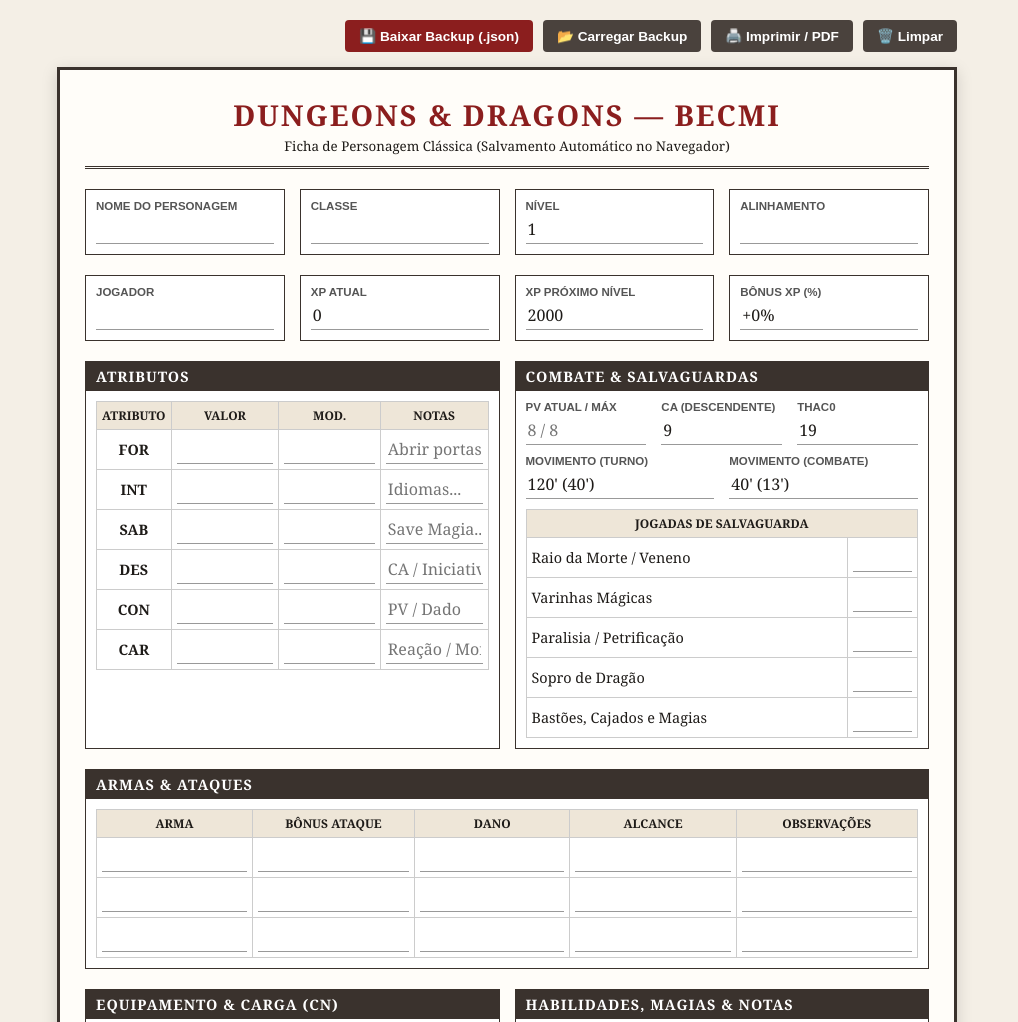
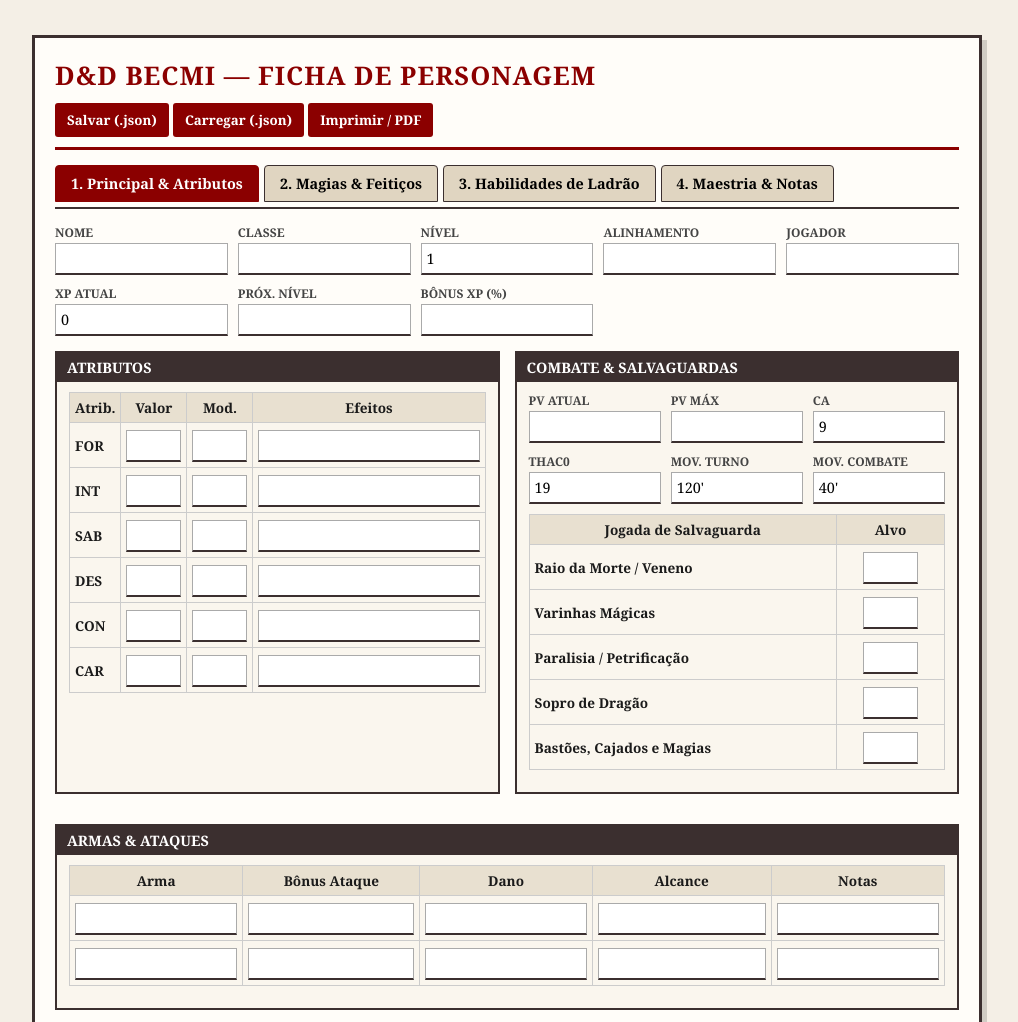
Before and after one commit to glauberraffael-dev/FICHA-BECMI, a plain HTML site: page index.html in a window 1280 px wide. Shown: the top 1022 px of the page, without its empty margins (133-1151 px from the left). Drawn offline with Linux system fonts and the light colour scheme.

Commit message:
Enhance D&D BECMI character sheet layout and features
Updated the title and improved styling for better layout and readability. Added new sections for spells, thief skills, and weapon management.

```diff
--- a/index.html
+++ b/index.html
@@ -3,288 +3,337 @@
 <head>
   <meta charset="UTF-8">
   <meta name="viewport" content="width=device-width, initial-scale=1.0">
-  <title>Ficha D&D BECMI</title>
+  <title>Ficha Completa D&D BECMI</title>
   <style>
     :root {
+      --primary: #8b0000;
       --bg: #f4efe6;
-      --paper: #fffdf9;
-      --ink: #1e1b18;
-      --accent: #8b1e1e;
-      --border: #3a322d;
+      --card: #fffdf9;
+      --border: #3b2f2f;
     }
-    * { box-sizing: border-box; font-family: 'Georgia', serif; }
     body {
-      background: var(--bg);
-      color: var(--ink);
-      margin: 0;
+      font-family: 'Georgia', serif;
+      background-color: var(--bg);
+      color: #1a1a1a;
+      max-width: 950px;
+      margin: 20px auto;
+      padding: 15px;
+    }
+    .sheet {
+      background: var(--card);
+      border: 3px solid var(--border);
       padding: 20px;
-    }
-    .toolbar {
-      max-width: 900px;
-      margin: 0 auto 15px auto;
-      display: flex;
-      gap: 10px;
-      flex-wrap: wrap;
-      justify-content: flex-end;
-    }
-    button {
-      background: var(--accent);
-      color: #fff;
-      border: none;
-      padding: 8px 14px;
-      cursor: pointer;
-      font-weight: bold;
-      border-radius: 4px;
-      font-family: sans-serif;
-      font-size: 0.85rem;
-    }
-    button:hover { opacity: 0.9; }
-    button.secondary { background: #4a423d; }
-
-    .sheet {
-      max-width: 900px;
-      margin: 0 auto;
-      background: var(--paper);
-      border: 3px solid var(--border);
-      padding: 25px;
-      box-shadow: 0 4px 15px rgba(0,0,0,0.15);
+      box-shadow: 5px 5px 0px rgba(0,0,0,0.15);
     }
     header {
-      text-align: center;
-      border-bottom: 3px double var(--border);
+      border-bottom: 3px solid var(--primary);
       padding-bottom: 10px;
-      margin-bottom: 20px;
+      margin-bottom: 15px;
+      display: flex;
+      justify-content: space-between;
+      align-items: center;
+      flex-wrap: wrap;
+      gap: 10px;
     }
-    header h1 {
+    h1 {
       margin: 0;
-      color: var(--accent);
-      letter-spacing: 2px;
-      text-transform: uppercase;
-      font-size: 1.8rem;
-    }
-    .grid { display: grid; gap: 15px; margin-bottom: 20px; }
-    .cols-4 { grid-template-columns: repeat(4, 1fr); }
-    .cols-3 { grid-template-columns: repeat(3, 1fr); }
-    .cols-2 { grid-template-columns: 1fr 1fr; }
-    .cols-attr { grid-template-columns: 120px 1fr; }
-
-    .box {
-      border: 1.5px solid var(--border);
-      padding: 10px;
-      background: #fff;
-    }
-    .box h2 {
-      margin: -10px -10px 10px -10px;
-      background: var(--border);
-      color: #fff;
-      padding: 5px 10px;
-      font-size: 0.9rem;
+      color: var(--primary);
+      font-size: 1.6rem;
       text-transform: uppercase;
       letter-spacing: 1px;
     }
+    .controls button {
+      background: var(--primary);
+      color: white;
+      border: none;
+      padding: 8px 12px;
+      cursor: pointer;
+      font-family: inherit;
+      font-weight: bold;
+      border-radius: 3px;
+    }
+    .controls button:hover { opacity: 0.9; }
+
+    /* Abas */
+    .tabs {
+      display: flex;
+      gap: 5px;
+      margin-bottom: 15px;
+      border-bottom: 2px solid var(--border);
+      padding-bottom: 5px;
+    }
+    .tab-btn {
+      background: #e0d5c1;
+      border: 1px solid var(--border);
+      padding: 8px 15px;
+      cursor: pointer;
+      font-family: inherit;
+      font-weight: bold;
+      font-size: 0.9rem;
+      border-radius: 4px 4px 0 0;
+    }
+    .tab-btn.active {
+      background: var(--primary);
+      color: white;
+      border-color: var(--primary);
+    }
+    .tab-content { display: none; }
+    .tab-content.active { display: block; }
+
+    .grid {
+      display: grid;
+      grid-template-columns: repeat(auto-fit, minmax(160px, 1fr));
+      gap: 10px;
+      margin-bottom: 15px;
+    }
+    .two-col {
+      display: grid;
+      grid-template-columns: 1fr 1fr;
+      gap: 15px;
+      margin-bottom: 15px;
+    }
+    @media (max-width: 650px) { .two-col { grid-template-columns: 1fr; } }
+    .box {
+      border: 2px solid var(--border);
+      padding: 12px;
+      background: #faf6ee;
+      margin-bottom: 15px;
+    }
+    .box h2 {
+      margin: -12px -12px 10px -12px;
+      background: var(--border);
+      color: white;
+      font-size: 0.9rem;
+      padding: 5px 10px;
+      text-transform: uppercase;
+    }
     label {
       display: block;
-      font-size: 0.72rem;
+      font-size: 0.75rem;
+      font-weight: bold;
       text-transform: uppercase;
-      font-weight: bold;
-      color: #555;
-      margin-bottom: 3px;
-      font-family: sans-serif;
+      color: #444;
     }
     input[type="text"], input[type="number"], textarea {
       width: 100%;
-      border: none;
-      border-bottom: 1px solid #999;
-      background: transparent;
-      font-size: 1rem;
-      padding: 3px 2px;
-      color: var(--ink);
+      box-sizing: border-box;
+      border: 1px solid #aaa;
+      border-bottom: 2px solid var(--border);
+      background: white;
+      padding: 5px;
+      font-family: inherit;
+      font-size: 0.9rem;
+      margin-top: 2px;
     }
-    input:focus, textarea:focus {
-      outline: none;
-      border-bottom: 2px solid var(--accent);
-      background: #fdf8f0;
-    }
-    table { width: 100%; border-collapse: collapse; font-size: 0.9rem; }
-    th, td { border: 1px solid #ccc; padding: 5px; text-align: center; }
-    th { background: #eee6d8; font-size: 0.75rem; text-transform: uppercase; }
-    td input { border: none; text-align: center; }
-    td.left input { text-align: left; }
-
-    @media (max-width: 700px) {
-      .cols-4, .cols-3, .cols-2, .cols-attr { grid-template-columns: 1fr; }
-    }
+    table { width: 100%; border-collapse: collapse; margin-bottom: 10px; }
+    th, td { border: 1px solid #ccc; padding: 5px; text-align: center; font-size: 0.85rem; }
+    th { background: #e8e0d0; }
+    td:first-child { text-align: left; font-weight: bold; }
+    .stat-input { width: 55px !important; text-align: center; font-weight: bold; }
+    textarea { min-height: 90px; resize: vertical; }
     @media print {
-      .toolbar { display: none; }
-      body { background: #fff; padding: 0; }
-      .sheet { box-shadow: none; border: 2px solid #000; }
+      .controls, .tabs { display: none; }
+      .tab-content { display: block !important; page-break-after: always; }
+      body { background: white; margin: 0; }
+      .sheet { box-shadow: none; border: 2px solid black; }
     }
   </style>
 </head>
 <body>
 
-  <div class="toolbar">
-    <button onclick="exportJSON()">💾 Baixar Backup (.json)</button>
-    <button class="secondary" onclick="document.getElementById('importFile').click()">📂 Carregar Backup</button>
-    <input type="file" id="importFile" accept=".json" style="display:none" onchange="importJSON(event)">
-    <button class="secondary" onclick="window.print()">🖨️ Imprimir / PDF</button>
-    <button class="secondary" onclick="clearSheet()">🗑️ Limpar</button>
+<div class="sheet">
+  <header>
+    <h1>D&D BECMI — Ficha de Personagem</h1>
+    <div class="controls">
+      <button onclick="exportarJSON()">Salvar (.json)</button>
+      <button onclick="document.getElementById('importar').click()">Carregar (.json)</button>
+      <button onclick="window.print()">Imprimir / PDF</button>
+      <input type="file" id="importar" style="display:none" accept=".json" onchange="importarJSON(event)">
+    </div>
+  </header>
+
+  <!-- Sistema de Abas -->
+  <div class="tabs">
+    <button class="tab-btn active" onclick="mudarAba(event, 'aba-principal')">1. Principal & Atributos</button>
+    <button class="tab-btn" onclick="mudarAba(event, 'aba-magias')">2. Magias & Feitiços</button>
+    <button class="tab-btn" onclick="mudarAba(event, 'aba-ladrao')">3. Habilidades de Ladrão</button>
+    <button class="tab-btn" onclick="mudarAba(event, 'aba-maestria')">4. Maestria & Notas</button>
   </div>
 
-  <div class="sheet" id="sheetForm">
-    <header>
-      <h1>Dungeons & Dragons — BECMI</h1>
-      <small>Ficha de Personagem Clássica (Salvamento Automático no Navegador)</small>
-    </header>
-
-    <!-- Cabeçalho do Personagem -->
-    <div class="grid cols-4">
-      <div class="box"><label>Nome do Personagem</label><input type="text" data-field="nome"></div>
-      <div class="box"><label>Classe</label><input type="text" data-field="classe"></div>
-      <div class="box"><label>Nível</label><input type="number" data-field="nivel" value="1"></div>
-      <div class="box"><label>Alinhamento</label><input type="text" data-field="alinhamento"></div>
+  <!-- ABA 1: PRINCIPAL -->
+  <div id="aba-principal" class="tab-content active">
+    <div class="grid">
+      <div><label>Nome</label><input type="text" id="nome"></div>
+      <div><label>Classe</label><input type="text" id="classe"></div>
+      <div><label>Nível</label><input type="number" id="nivel" value="1"></div>
+      <div><label>Alinhamento</label><input type="text" id="alinhamento"></div>
+      <div><label>Jogador</label><input type="text" id="jogador"></div>
+      <div><label>XP Atual</label><input type="number" id="xp" value="0"></div>
+      <div><label>Próx. Nível</label><input type="number" id="prox_xp"></div>
+      <div><label>Bônus XP (%)</label><input type="text" id="bonus_xp"></div>
     </div>
 
-    <div class="grid cols-4">
-      <div class="box"><label>Jogador</label><input type="text" data-field="jogador"></div>
-      <div class="box"><label>XP Atual</label><input type="number" data-field="xp_atual" value="0"></div>
-      <div class="box"><label>XP Próximo Nível</label><input type="number" data-field="xp_prox" value="2000"></div>
-      <div class="box"><label>Bônus XP (%)</label><input type="text" data-field="xp_bonus" value="+0%"></div>
-    </div>
-
-    <!-- Atributos e Combate -->
-    <div class="grid cols-2">
+    <div class="two-col">
       <div class="box">
         <h2>Atributos</h2>
         <table>
-          <thead>
-            <tr><th>Atributo</th><th>Valor</th><th>Mod.</th><th>Notas</th></tr>
-          </thead>
-          <tbody>
-            <tr><td><strong>FOR</strong></td><td><input type="number" data-field="for_val"></td><td><input type="text" data-field="for_mod"></td><td class="left"><input type="text" data-field="for_nota" placeholder="Abrir portas..."></td></tr>
-            <tr><td><strong>INT</strong></td><td><input type="number" data-field="int_val"></td><td><input type="text" data-field="int_mod"></td><td class="left"><input type="text" data-field="int_nota" placeholder="Idiomas..."></td></tr>
-            <tr><td><strong>SAB</strong></td><td><input type="number" data-field="sab_val"></td><td><input type="text" data-field="sab_mod"></td><td class="left"><input type="text" data-field="sab_nota" placeholder="Save Magia..."></td></tr>
-            <tr><td><strong>DES</strong></td><td><input type="number" data-field="des_val"></td><td><input type="text" data-field="des_mod"></td><td class="left"><input type="text" data-field="des_nota" placeholder="CA / Iniciativa"></td></tr>
-            <tr><td><strong>CON</strong></td><td><input type="number" data-field="con_val"></td><td><input type="text" data-field="con_mod"></td><td class="left"><input type="text" data-field="con_nota" placeholder="PV / Dado"></td></tr>
-            <tr><td><strong>CAR</strong></td><td><input type="number" data-field="car_val"></td><td><input type="text" data-field="car_mod"></td><td class="left"><input type="text" data-field="car_nota" placeholder="Reação / Moral"></td></tr>
-          </tbody>
+          <tr><th>Atrib.</th><th>Valor</th><th>Mod.</th><th>Efeitos</th></tr>
+          <tr><td>FOR</td><td><input type="number" class="stat-input" id="for"></td><td><input type="text" class="stat-input" id="for_m"></td><td><input type="text" id="for_n"></td></tr>
+          <tr><td>INT</td><td><input type="number" class="stat-input" id="int"></td><td><input type="text" class="stat-input" id="int_m"></td><td><input type="text" id="int_n"></td></tr>
+          <tr><td>SAB</td><td><input type="number" class="stat-input" id="sab"></td><td><input type="text" class="stat-input" id="sab_m"></td><td><input type="text" id="sab_n"></td></tr>
+          <tr><td>DES</td><td><input type="number" class="stat-input" id="des"></td><td><input type="text" class="stat-input" id="des_m"></td><td><input type="text" id="des_n"></td></tr>
+          <tr><td>CON</td><td><input type="number" class="stat-input" id="con"></td><td><input type="text" class="stat-input" id="con_m"></td><td><input type="text" id="con_n"></td></tr>
+          <tr><td>CAR</td><td><input type="number" class="stat-input" id="car"></td><td><input type="text" class="stat-input" id="car_m"></td><td><input type="text" id="car_n"></td></tr>
         </table>
       </div>
 
       <div class="box">
         <h2>Combate & Salvaguardas</h2>
-        <div class="grid cols-3" style="margin-bottom: 10px;">
-          <div><label>PV Atual / Máx</label><input type="text" data-field="pv" placeholder="8 / 8"></div>
-          <div><label>CA (Descendente)</label><input type="number" data-field="ca" value="9"></div>
-          <div><label>THAC0</label><input type="number" data-field="thaco" value="19"></div>
-        </div>
-        <div class="grid cols-2" style="margin-bottom: 10px;">
-          <div><label>Movimento (Turno)</label><input type="text" data-field="mov_turno" value="120' (40')"></div>
-          <div><label>Movimento (Combate)</label><input type="text" data-field="mov_combate" value="40' (13')"></div>
+        <div class="grid" style="grid-template-columns: 1fr 1fr 1fr; margin-bottom:10px;">
+          <div><label>PV Atual</label><input type="number" id="pv_atual"></div>
+          <div><label>PV Máx</label><input type="number" id="pv_max"></div>
+          <div><label>CA</label><input type="number" id="ca" value="9"></div>
+          <div><label>THAC0</label><input type="number" id="thac0" value="19"></div>
+          <div><label>Mov. Turno</label><input type="text" id="mov_t" value="120'"></div>
+          <div><label>Mov. Combate</label><input type="text" id="mov_c" value="40'"></div>
         </div>
         <table>
-          <thead><tr><th colspan="2">Jogadas de Salvaguarda</th></tr></thead>
-          <tbody>
-            <tr><td style="text-align:left">Raio da Morte / Veneno</td><td width="70"><input type="number" data-field="save_morte"></td></tr>
-            <tr><td style="text-align:left">Varinhas Mágicas</td><td><input type="number" data-field="save_varinha"></td></tr>
-            <tr><td style="text-align:left">Paralisia / Petrificação</td><td><input type="number" data-field="save_paralisia"></td></tr>
-            <tr><td style="text-align:left">Sopro de Dragão</td><td><input type="number" data-field="save_sopro"></td></tr>
-            <tr><td style="text-align:left">Bastões, Cajados e Magias</td><td><input type="number" data-field="save_magia"></td></tr>
-          </tbody>
+          <tr><th>Jogada de Salvaguarda</th><th>Alvo</th></tr>
+          <tr><td>Raio da Morte / Veneno</td><td><input type="number" class="stat-input" id="sv_morte"></td></tr>
+          <tr><td>Varinhas Mágicas</td><td><input type="number" class="stat-input" id="sv_varinha"></td></tr>
+          <tr><td>Paralisia / Petrificação</td><td><input type="number" class="stat-input" id="sv_paralisia"></td></tr>
+          <tr><td>Sopro de Dragão</td><td><input type="number" class="stat-input" id="sv_sopro"></td></tr>
+          <tr><td>Bastões, Cajados e Magias</td><td><input type="number" class="stat-input" id="sv_magia"></td></tr>
         </table>
       </div>
     </div>
 
-    <!-- Armas -->
-    <div class="box" style="margin-bottom: 20px;">
+    <div class="box">
       <h2>Armas & Ataques</h2>
       <table>
-        <thead>
-          <tr><th>Arma</th><th>Bônus Ataque</th><th>Dano</th><th>Alcance</th><th>Observações</th></tr>
-        </thead>
-        <tbody>
-          <tr><td class="left"><input type="text" data-field="arma1_nome"></td><td><input type="text" data-field="arma1_atk"></td><td><input type="text" data-field="arma1_dano"></td><td><input type="text" data-field="arma1_alc"></td><td class="left"><input type="text" data-field="arma1_obs"></td></tr>
-          <tr><td class="left"><input type="text" data-field="arma2_nome"></td><td><input type="text" data-field="arma2_atk"></td><td><input type="text" data-field="arma2_dano"></td><td><input type="text" data-field="arma2_alc"></td><td class="left"><input type="text" data-field="arma2_obs"></td></tr>
-          <tr><td class="left"><input type="text" data-field="arma3_nome"></td><td><input type="text" data-field="arma3_atk"></td><td><input type="text" data-field="arma3_dano"></td><td><input type="text" data-field="arma3_alc"></td><td class="left"><input type="text" data-field="arma3_obs"></td></tr>
-        </tbody>
+        <tr><th>Arma</th><th>Bônus Ataque</th><th>Dano</th><th>Alcance</th><th>Notas</th></tr>
+        <tr><td><input type="text" id="w1"></td><td><input type="text" id="w1_b"></td><td><input type="text" id="w1_d"></td><td><input type="text" id="w1_a"></td><td><input type="text" id="w1_n"></td></tr>
+        <tr><td><input type="text" id="w2"></td><td><input type="text" id="w2_b"></td><td><input type="text" id="w2_d"></td><td><input type="text" id="w2_a"></td><td><input type="text" id="w2_n"></td></tr>
       </table>
     </div>
 
-    <!-- Equipamento e Habilidades -->
-    <div class="grid cols-2">
+    <div class="two-col">
       <div class="box">
-        <h2>Equipamento & Carga (cn)</h2>
-        <textarea rows="8" data-field="equipamento" placeholder="Ex: Cota de Malha (400 cn), Espada Longa (60 cn)..."></textarea>
-        <div class="grid cols-2" style="margin-top: 10px; margin-bottom: 0;">
-          <div><label>Carga Total (cn)</label><input type="text" data-field="carga_total"></div>
-          <div><label>Moedas (PL / PO / PE / PP / PC)</label><input type="text" data-field="moedas" placeholder="0 / 25 / 0 / 10 / 0"></div>
+        <h2>Equipamento & Tesouro (cn)</h2>
+        <textarea id="equipamento" placeholder="Ex: Cota de Malha (400 cn)..."></textarea>
+        <div class="grid" style="grid-template-columns: repeat(5, 1fr); margin-top:8px;">
+          <div><label>PL</label><input type="number" id="pl" value="0"></div>
+          <div><label>PO</label><input type="number" id="po" value="0"></div>
+          <div><label>PE</label><input type="number" id="pe" value="0"></div>
+          <div><label>PP</label><input type="number" id="pp" value="0"></div>
+          <div><label>PC</label><input type="number" id="pc" value="0"></div>
         </div>
       </div>
-
       <div class="box">
-        <h2>Habilidades, Magias & Notas</h2>
-        <textarea rows="10" data-field="habilidades" placeholder="Idiomas, habilidades de classe, magias memorizadas e histórico..."></textarea>
+        <h2>Idiomas & Notas Iniciais</h2>
+        <textarea id="notas_gerais" placeholder="Idiomas conhecidos, divindade patronal, montaria..."></textarea>
       </div>
     </div>
   </div>
 
+  <!-- ABA 2: MAGIAS -->
+  <div id="aba-magias" class="tab-content">
+    <div class="box">
+      <h2>Grimório & Magias Memorizadas / Por Dia</h2>
+      <div class="grid" style="grid-template-columns: repeat(6, 1fr); margin-bottom:10px;">
+        <div><label>Nível 1</label><input type="text" id="m_slot1" placeholder="Ex: 1/1"></div>
+        <div><label>Nível 2</label><input type="text" id="m_slot2" placeholder="-"></div>
+        <div><label>Nível 3</label><input type="text" id="m_slot3" placeholder="-"></div>
+        <div><label>Nível 4</label><input type="text" id="m_slot4" placeholder="-"></div>
+        <div><label>Nível 5</label><input type="text" id="m_slot5" placeholder="-"></div>
+        <div><label>Nível 6</label><input type="text" id="m_slot6" placeholder="-"></div>
+      </div>
+      <label>Lista de Magias Conhecidas e Descrição</label>
+      <textarea id="lista_magias" style="min-height: 250px;" placeholder="Ex:
+- 1º Nível: Mísseis Mágicos, Leitura de Magias
+- 2º Nível: Invisibilidade..."></textarea>
+    </div>
+  </div>
+
+  <!-- ABA 3: HABILIDADES DE LADRÃO -->
+  <div id="aba-ladrao" class="tab-content">
+    <div class="box">
+      <h2>Habilidades de Ladrão (Chances em d100)</h2>
+      <p style="font-size: 0.8rem; color: #555; margin-top:0;">Preencha conforme o nível do seu Ladrão nas tabelas do BECMI.</p>
+      <table>
+        <tr><th>Habilidade</th><th>Chance (%)</th><th>Habilidade</th><th>Chance (%)</th></tr>
+        <tr><td>Abrir Fechaduras (OL)</td><td><input type="number" class="stat-input" id="th_ol"></td><td>Mover-se em Silêncio (MS)</td><td><input type="number" class="stat-input" id="th_ms"></td></tr>
+        <tr><td>Encontrar/Remover Armadilhas (TR)</td><td><input type="number" class="stat-input" id="th_tr"></td><td>Esconder-se nas Sombras (HS)</td><td><input type="number" class="stat-input" id="th_hs"></td></tr>
+        <tr><td>Ouvir Ruídos (HN)</td><td><input type="number" class="stat-input" id="th_hn"></td><td>Ouvir/Ler Línguas (RL)</td><td><input type="number" class="stat-input" id="th_rl"></td></tr>
+        <tr><td>Escalar Paredes (CW)</td><td><input type="number" class="stat-input" id="th_cw"></td><td>Atacar pelas Costas (BS)</td><td><input type="text" id="th_bs" placeholder="Ex: x2 / +4"></td></tr>
+      </table>
+    </div>
+  </div>
+
+  <!-- ABA 4: MAESTRIA & PROGRESSÃO -->
+  <div id="aba-maestria" class="tab-content">
+    <div class="two-col">
+      <div class="box">
+        <h2>Maestria de Armas (Master / RC)</h2>
+        <textarea id="maestria_armas" style="min-height: 150px;" placeholder="Descreva os níveis de maestria com armas (Não-Treinado, Treinado, Especialista, Mestre, Grão-Mestre), bônus de dano e manobras especiais."></textarea>
+      </div>
+      <div class="box">
+        <h2>Histórico de Progressão & Marcos</h2>
+        <textarea id="progresso_niveis" style="min-height: 150px;" placeholder="Anote marcos de campanha, tesouros notáveis encontrados, títulos de nobreza ou domínios conquistados..."></textarea>
+      </div>
+    </div>
+  </div>
+
+</div>
+
 <script>
-    const STORAGE_KEY = 'dnd_becmi_sheet_v1';
-    const fields = document.querySelectorAll('[data-field]');
-
-    // Carregar dados salvos ao abrir
-    function loadSheet() {
-      const saved = JSON.parse(localStorage.getItem(STORAGE_KEY) || '{}');
-      fields.forEach(el => {
-        if (saved[el.dataset.field] !== undefined) {
-          el.value = saved[el.dataset.field];
-        }
-      });
+  // Script de Abas
+  function mudarAba(evt, idAba) {
+    document.querySelectorAll('.tab-content').forEach(el => el.classList.remove('active'));
+    document.querySelectorAll('.tab-btn').forEach(el => el.classList.remove('active'));
+    document.getElementById(idAba).classList.add('active');
+    evt.currentTarget.classList.add('active');
   }
 
-    // Salvar automaticamente ao digitar
-    function saveSheet() {
-      const data = {};
-      fields.forEach(el => data[el.dataset.field] = el.value);
-      localStorage.setItem(STORAGE_KEY, JSON.stringify(data));
+  // Script de Salvamento Local e Manipulação de Campos
+  const campos = document.querySelectorAll('input, textarea');
+
+  window.onload = () => {
+    campos.forEach(campo => {
+      if (campo.id && localStorage.getItem('becmi_' + campo.id)) {
+        campo.value = localStorage.getItem('becmi_' + campo.id);
       }
+      campo.addEventListener('input', () => {
+        if (campo.id) localStorage.setItem('becmi_' + campo.id, campo.value);
+      });
+    });
+  };
 
-    fields.forEach(el => el.addEventListener('input', saveSheet));
-
-    // Exportar JSON
-    function exportJSON() {
-      saveSheet();
-      const data = localStorage.getItem(STORAGE_KEY);
-      const nome = document.querySelector('[data-field="nome"]').value || 'personagem-becmi';
-      const blob = new Blob([data], { type: 'application/json' });
+  function exportarJSON() {
+    const dados = {};
+    campos.forEach(c => { if (c.id) dados[c.id] = c.value; });
+    const blob = new Blob([JSON.stringify(dados, null, 2)], { type: 'application/json' });
     const url = URL.createObjectURL(blob);
     const a = document.createElement('a');
     a.href = url;
-      a.download = `${nome.toLowerCase().replace(/\s+/g, '-')}.json`;
+    a.download = (dados.nome || 'ficha-becmi') + '.json';
     a.click();
   }
 
-    // Importar JSON
-    function importJSON(event) {
-      const file = event.target.files[0];
-      if (!file) return;
+  function importarJSON(event) {
     const reader = new FileReader();
     reader.onload = e => {
-        localStorage.setItem(STORAGE_KEY, e.target.result);
-        loadSheet();
+      const dados = JSON.parse(e.target.result);
+      Object.keys(dados).forEach(id => {
+        const el = document.getElementById(id);
+        if (el) {
+          el.value = dados[id];
+          localStorage.setItem('becmi_' + id, dados[id]);
+        }
+      });
     };
-      reader.readAsText(file);
+    reader.readAsText(event.target.files[0]);
   }
-
-    // Limpar Ficha
-    function clearSheet() {
-      if (confirm('Tem certeza que deseja apagar todos os campos da ficha?')) {
-        localStorage.removeItem(STORAGE_KEY);
-        fields.forEach(el => el.value = '');
-      }
-    }
-
-    window.addEventListener('DOMContentLoaded', loadSheet);
 </script>
 </body>
 </html>
```
Lines whose indentation alone changed are shown as unchanged.
